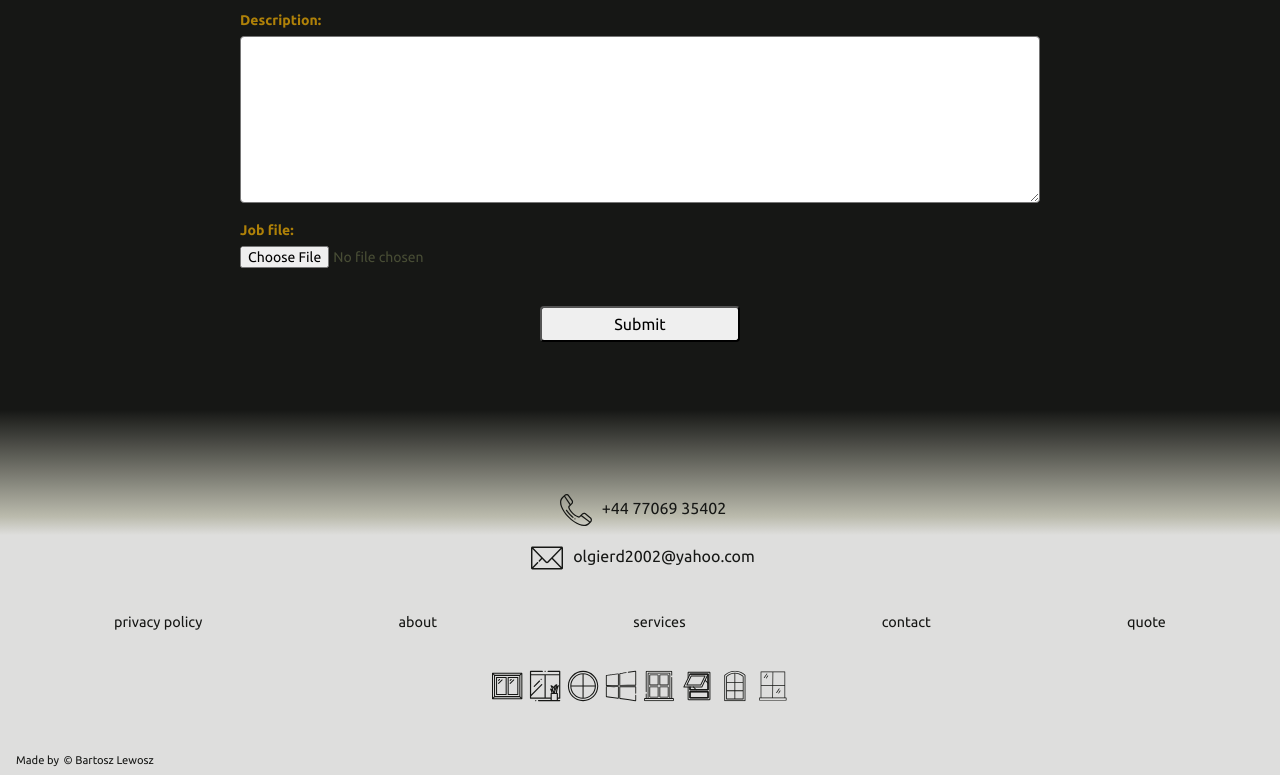
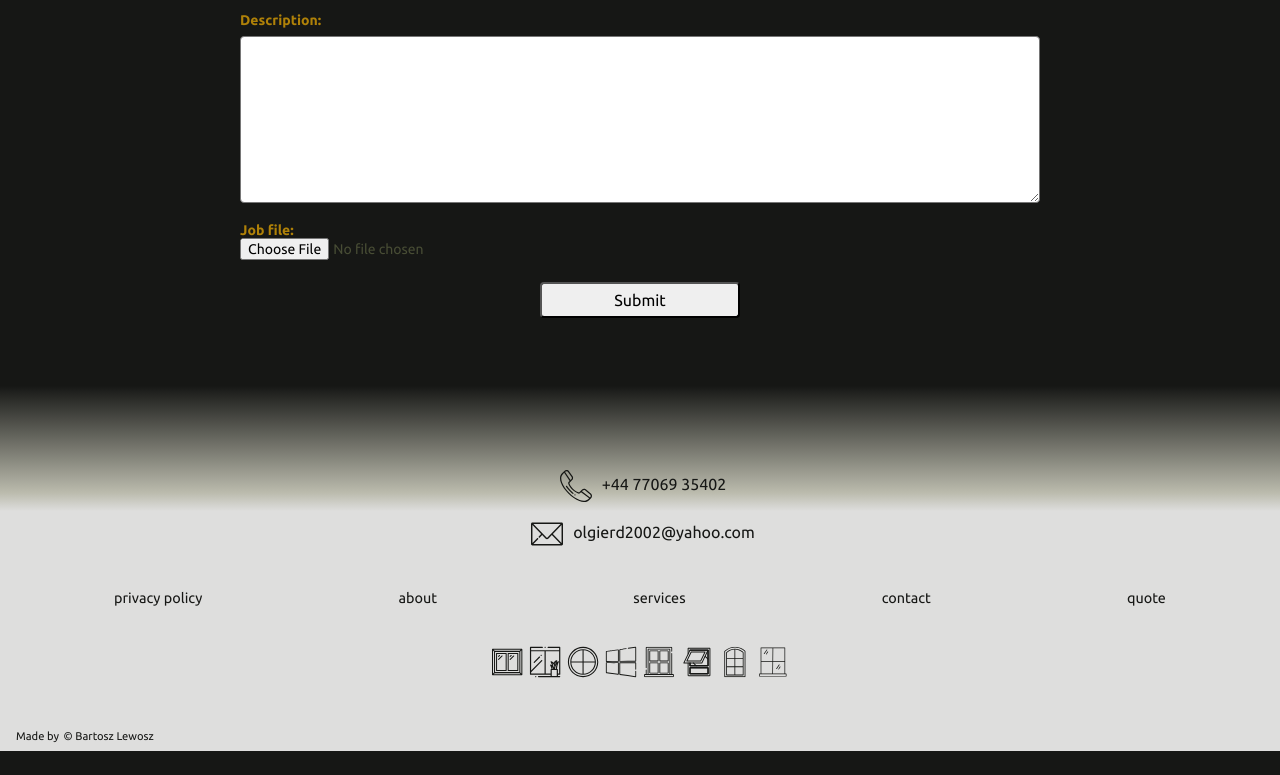
Before and after one commit to BartoszLewosz/windows-cleaning, a Django app: page /quote/ in a window 1280 px wide. Shown: the part 2025-2800 px from the top of the page. After the commit the page ends 2776 px from the top, so only its background shows below. Run offline with Django 3.2, Linux system fonts and the light colour scheme.

Commit message:
Shrink forms

```diff
--- a/windows_cleaning/windows_cleaning/static/css/main.css
+++ b/windows_cleaning/windows_cleaning/static/css/main.css
@@ -687,6 +687,12 @@ label {
   color: #484D35;
 }
 
+@media (min-width: 768px) {
+  #id_job_file {
+    margin: 0 auto;
+  }
+}
+
 html {
   box-sizing: border-box;
   font-size: 16px;
--- a/windows_cleaning/windows_cleaning/static/css/modules/quote.css
+++ b/windows_cleaning/windows_cleaning/static/css/modules/quote.css
@@ -44,3 +44,9 @@ label {
 #id_job_file {
   color: #484D35;
 }
+
+@media (min-width: 768px) {
+  #id_job_file {
+    margin: 0 auto;
+  }
+}
--- a/windows_cleaning/windows_cleaning/static/scss/modules/quote.scss
+++ b/windows_cleaning/windows_cleaning/static/scss/modules/quote.scss
@@ -43,4 +43,7 @@ label {
 }
 #id_job_file {
     color: $font-green;
+    @media (min-width: $tablet) {
+        margin: 0 auto;
+    }
 }
```
